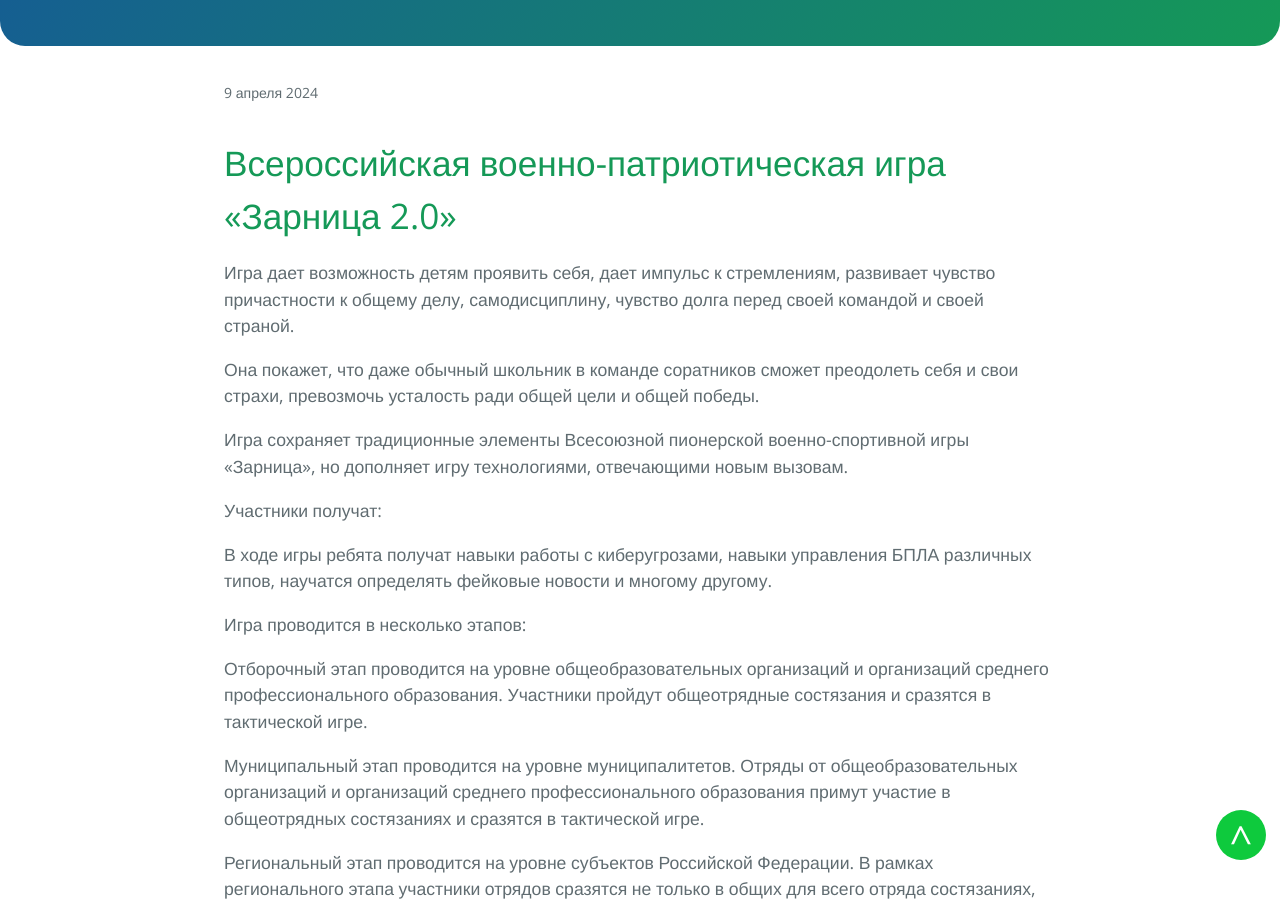
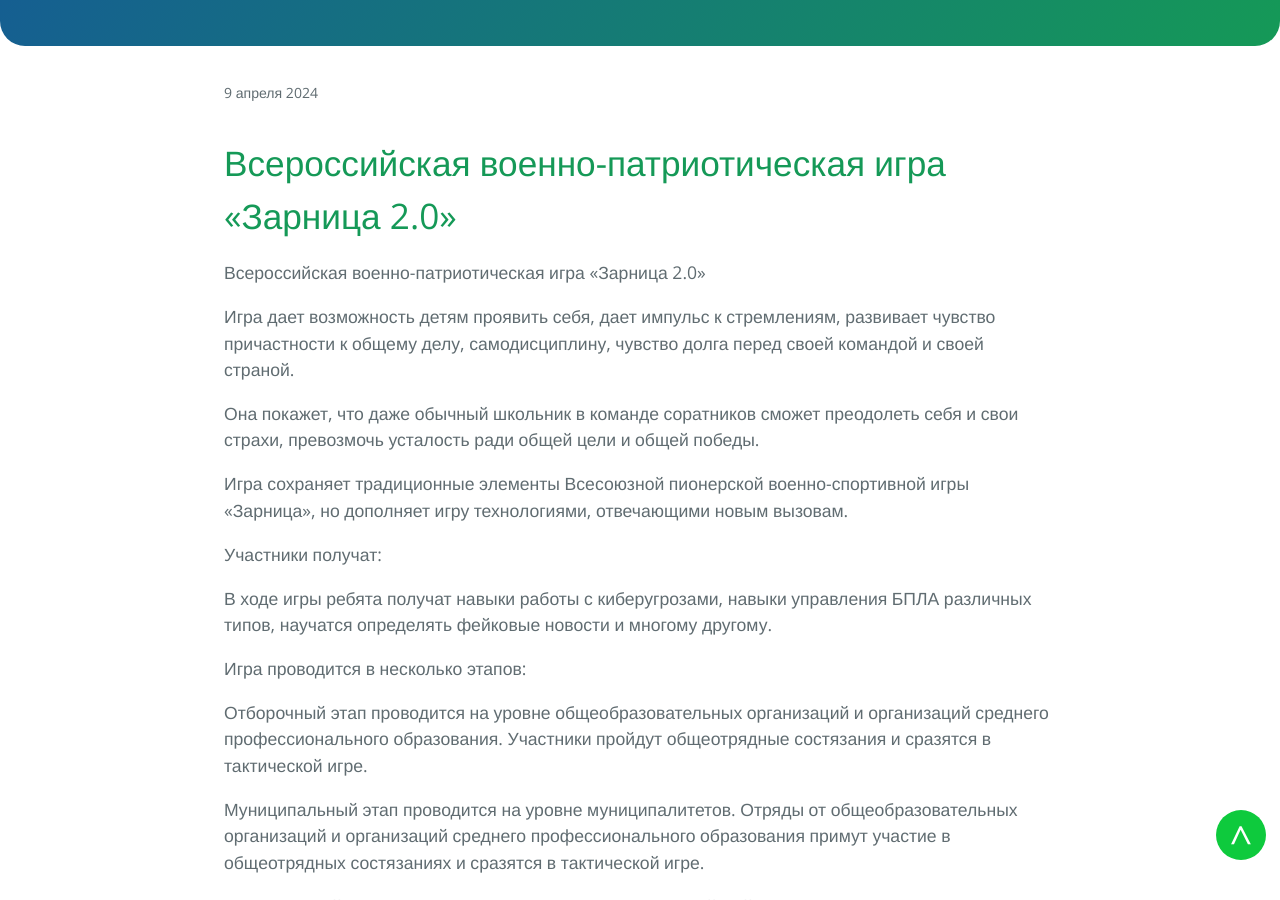
Before and after one commit to 1-sch/1-sch.github.io, a Jekyll site: the page built from _posts/2024-04-09-зарница.md, in a window 1280 px wide and 900 px high, scrolled down 301 px. Built offline with Jekyll 4.4.1, drawn with Linux system fonts in a browser that asks for light colours.

Commit message:
Update 2024-04-09-зарница.md

```diff
--- a/_posts/2024-04-09-зарница.md
+++ b/_posts/2024-04-09-зарница.md
@@ -4,6 +4,8 @@
 date:   2024-04-09 22:49:29 +0700
 categories: s
 ---
+Всероссийская военно-патриотическая игра «Зарница 2.0»
+
 Игра дает возможность детям проявить себя, дает импульс к стремлениям, развивает чувство причастности к общему делу, самодисциплину, чувство долга перед своей командой и своей страной.
 
 
```
